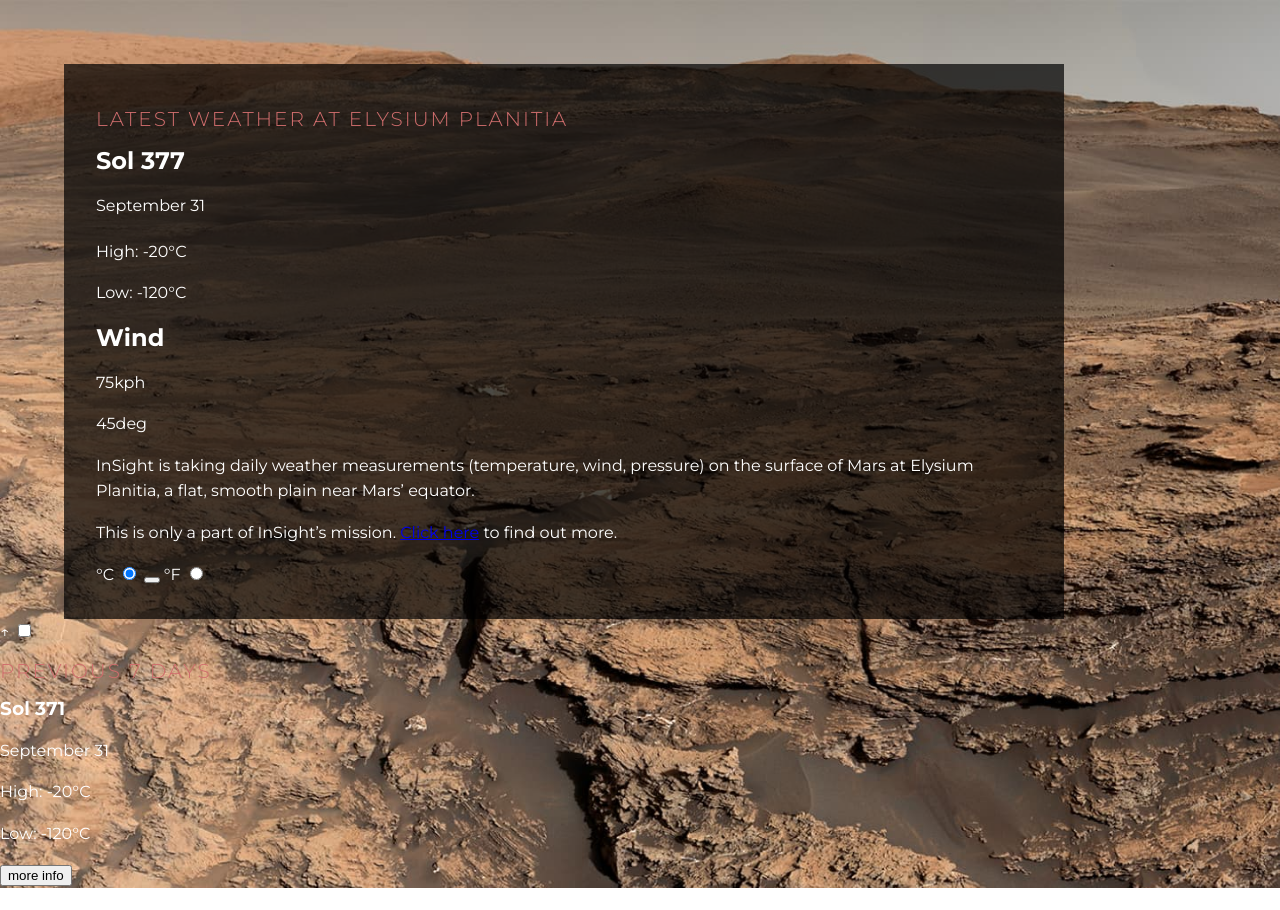
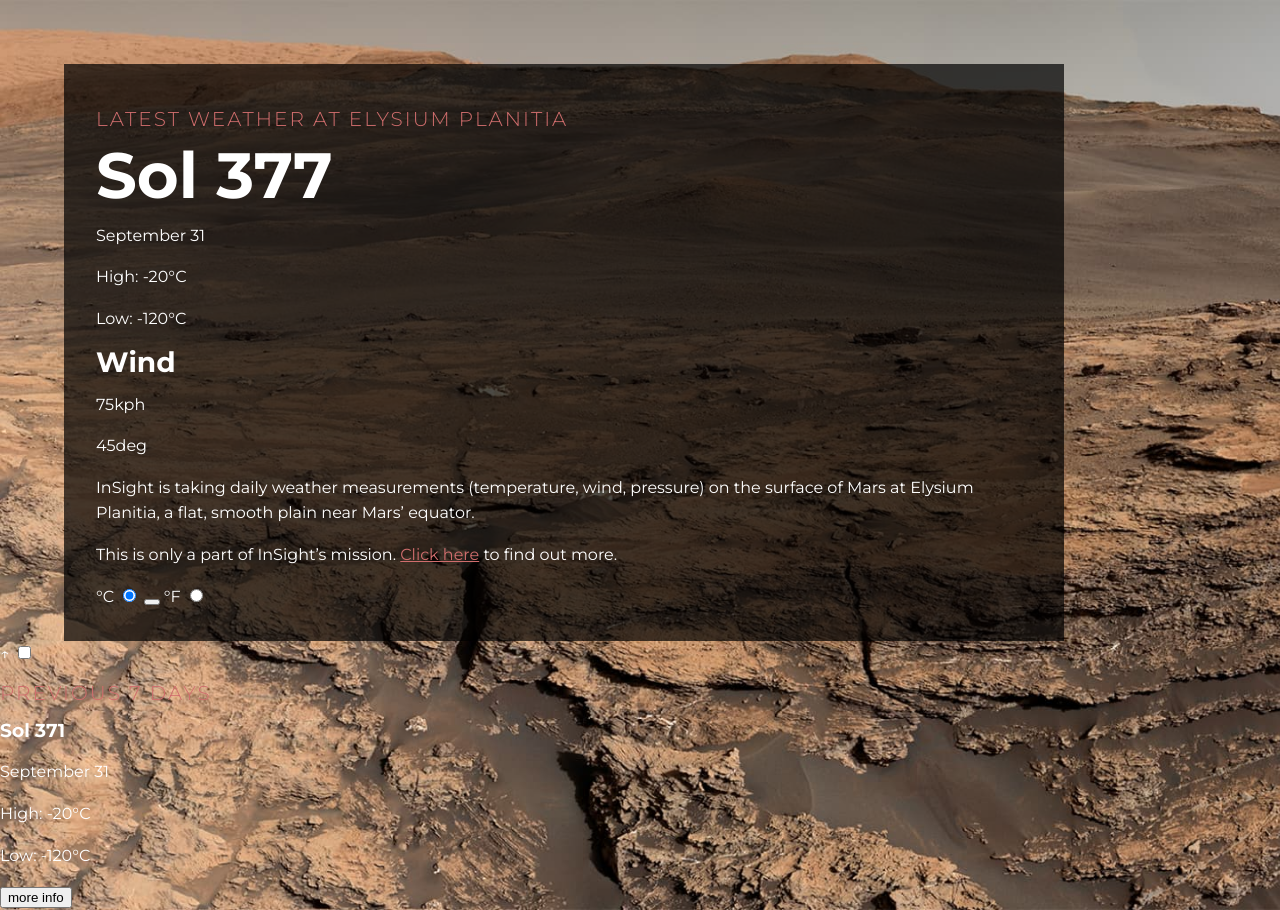
Before and after one commit to Annie-Huang/mars-weather-app, a website: page index.html in a window 1280 px wide. Before the commit the page ends 888 px from the top, so only its background shows below. Drawn offline with Linux system fonts and the light colour scheme.

Commit message:
Set up the .date section column info + a

```diff
--- a/css/main.scss
+++ b/css/main.scss
@@ -57,6 +57,13 @@ h1, h2, h3 {
   line-height: 1;
 }
 
+a {
+  color: var(--clr-accent);
+  &:hover {
+    color: var(--clr-accent-dark);
+  }
+}
+
 .main-title {
   font-size: var(--fs-h1);
   font-weight: var(--fw-light);
@@ -65,6 +72,16 @@ h1, h2, h3 {
   letter-spacing: 2px;
 }
 
+.section-title {
+  font-size: var(--fs-h2);
+  font-weight: var(--fw-bold);
+  margin: 0;
+}
+
+.section-title--date {
+  font-size: var(--fs-xl);
+}
+
 .mars-current-weather {
   background: rgba(0,0,0,0.7);
   padding: 2em;
```
Also changed, not shown: css/main.css, 1 other file.
